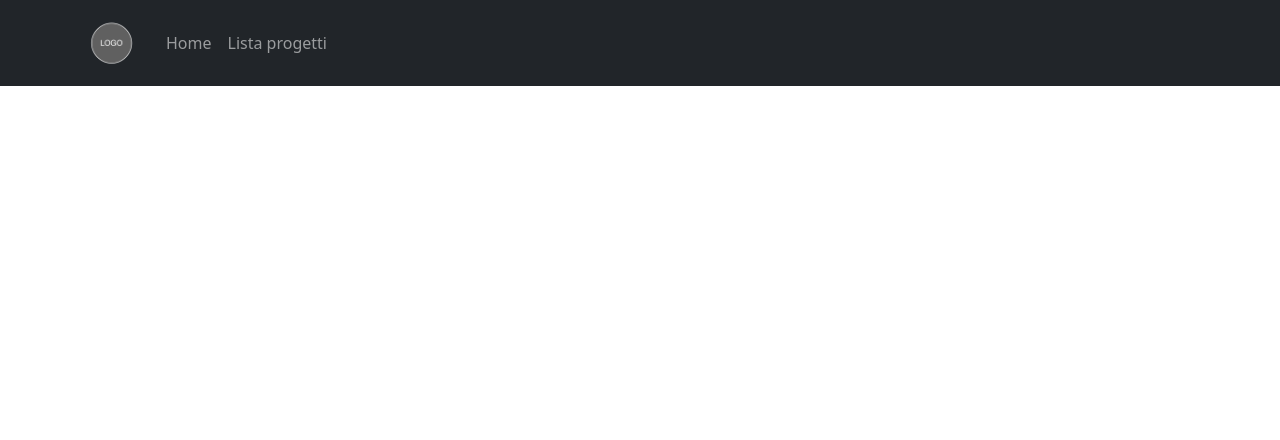
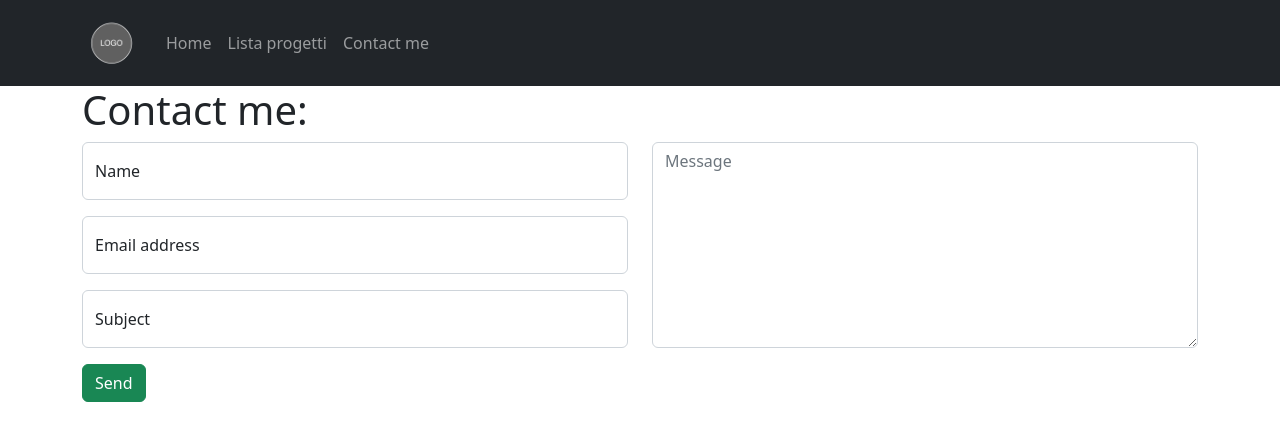
Before and after one commit to donnie00/vite-boolfolio, a Vue app: page /contacts in a window 1280 px wide. Before the commit this address had no page. Shown: the top 440 px of the page. Built offline with nearby package versions, Linux system fonts and the light colour scheme.

Commit message:
adjusted some styling and added base contact form

```diff
--- a/src/components/TheNavbar.vue
+++ b/src/components/TheNavbar.vue
@@ -44,6 +44,11 @@ export default {
 							Lista progetti
 						</router-link>
 					</li>
+					<li class="nav-item">
+						<router-link :to="{name: 'contacts'}" class="nav-link">
+							Contact me
+						</router-link>
+					</li>
 				</ul>
 			</div>
 		</div>
--- /dev/null
+++ b/src/pages/Contacts.vue
@@ -0,0 +1,66 @@
+<script>
+export default {
+	name: 'Contacts',
+
+	data() {
+		return {};
+	},
+
+	methods: {},
+};
+</script>
+
+<template>
+	<div class="container">
+		<h1>Contact me:</h1>
+
+		<form>
+			<div class="row">
+				<div class="col-6">
+					<div class="form-floating mb-3">
+						<input
+							type="text"
+							class="form-control"
+							placeholder="Enter your fulll name" />
+						<label for="floatingInput">Name</label>
+					</div>
+					<div class="form-floating mb-3">
+						<input
+							type="email"
+							class="form-control"
+							placeholder="name@example.com" />
+						<label for="floatingPassword">Email address</label>
+					</div>
+					<div class="form-floating mb-3">
+						<input
+							type="email"
+							class="form-control"
+							id="floatingInput"
+							placeholder="name@example.com" />
+						<label for="floatingInput">Subject</label>
+					</div>
+				</div>
+				<div class="col-6">
+					<!-- <div class="form-floating">
+					<textarea
+						style="height: auto"
+						class="form-control text-area"
+						placeholder="Leave a comment here"
+						id="floatingTextarea"></textarea>
+					<label for="floatingTextarea">Comments</label>
+				</div> -->
+					<div class="mb-3">
+						<textarea
+							class="form-control"
+							id="exampleFormControlTextarea1"
+							rows="8"
+							placeholder="Message"></textarea>
+					</div>
+				</div>
+			</div>
+			<button type="submit" class="btn btn-success">Send</button>
+		</form>
+	</div>
+</template>
+
+<style lang="scss"></style>
--- a/src/pages/Home.vue
+++ b/src/pages/Home.vue
@@ -30,8 +30,8 @@ export default {
 
 	<!-- sezione ultimi progetti -->
 	<div class="container">
-		<h2>Latest projects</h2>
-		<div class="row">
+		<h2 class="my-3">Latest projects</h2>
+		<div class="row my-3">
 			<LatestProjects></LatestProjects>
 		</div>
 	</div>
--- a/src/pages/LatestProjects.vue
+++ b/src/pages/LatestProjects.vue
@@ -37,6 +37,12 @@ export default {
 			<ProjectCard :project="project"></ProjectCard>
 		</div>
 	</div>
+
+	<router-link
+		:to="{name: 'projects.index'}"
+		class="btn btn-outline-primary w-auto m-auto my-3">
+		Check all projects!
+	</router-link>
 </template>
 
 <style lang=""></style>
--- a/src/router.js
+++ b/src/router.js
@@ -1,8 +1,9 @@
 import {createRouter, createWebHistory} from 'vue-router';
 
+import HomePage from './pages/Home.vue';
+import ContactsPage from './pages/Contacts.vue';
 import ProjectsIndexPage from './pages/projects/Index.vue';
 import ProjectShowPage from './pages/projects/Show.vue';
-import HomePage from './pages/Home.vue';
 
 const router = createRouter({
 	history: createWebHistory(),
@@ -11,6 +12,11 @@ const router = createRouter({
 			path: '/',
 			name: 'home',
 			component: HomePage,
+		},
+		{
+			path: '/contacts',
+			name: 'contacts',
+			component: ContactsPage,
 		},
 		{
 			path: '/projects',
--- a/src/styles/main.scss
+++ b/src/styles/main.scss
@@ -1,2 +1,6 @@
 @use 'bootstrap/scss/bootstrap';
 @use 'welcome-banner.scss';
+
+.accent-color {
+   color: #a67dff;
+}
```
Also changed, not shown: src/App.vue (+0 -10 lines).
